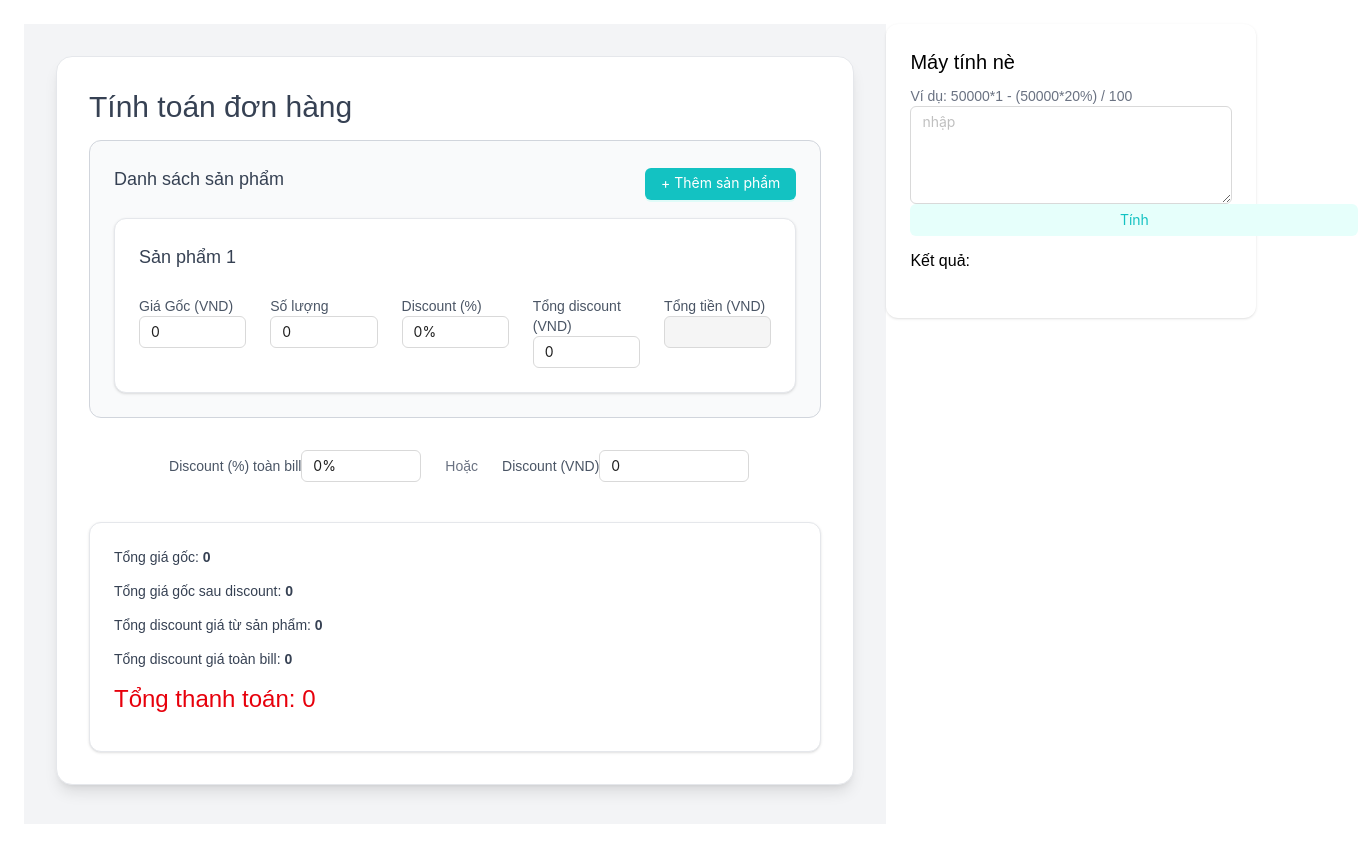
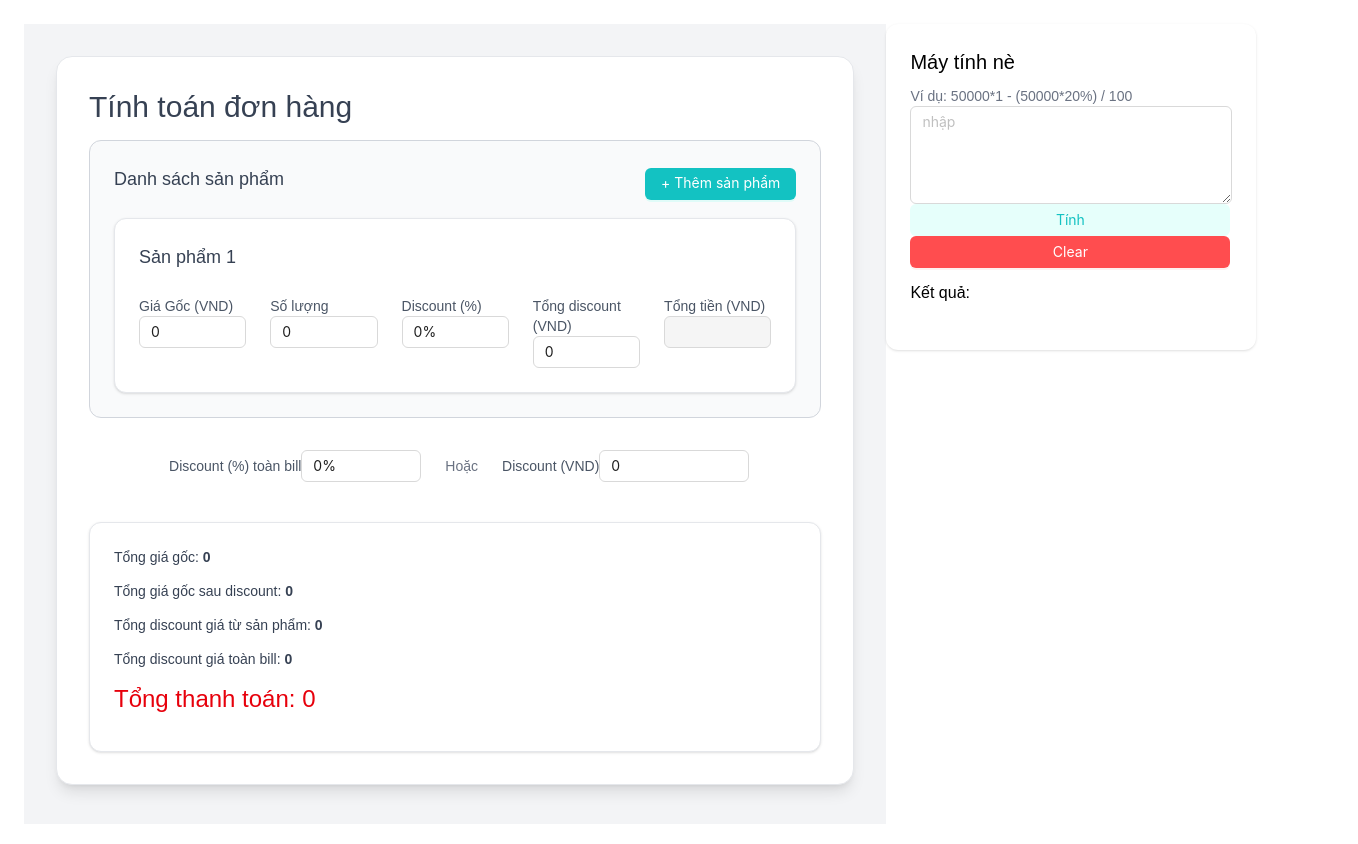
Before and after one commit to huynbt209/calculator, a React (Vite) app: page / in a window 1280 px wide. Shown: the top 844 px of the page, 1358 px wide, since content can reach past the window. Built offline with nearby package versions, Linux system fonts and the light colour scheme.

Commit message:
update calculate bill

```diff
--- a/src/CalculateInvoice/index.tsx
+++ b/src/CalculateInvoice/index.tsx
@@ -28,13 +28,22 @@ const CalculateInvoice = () => {
 
     const totalDiscount = toNum(newItems[index].totalDiscount);
 
-    if(key === 'totalDiscount') {
-      newItems[index].discount = ((totalDiscount / (price * qty)) * 100).toFixed(2);
+    if(key === 'totalDiscount' || key === 'discount') {
+      if(key === 'totalDiscount')
+      {
+        newItems[index].discount = ((totalDiscount / (price * qty)) * 100).toFixed(2);
+      }
+
+      const discount = toNum(newItems[index].discount);
+      if(key === 'discount') {
+      newItems[index].totalDiscount = price * qty * (discount / 100);
+      }
     }
 
-    const discount = toNum(newItems[index].discount);
-    if(key === 'discount') {
-      newItems[index].totalDiscount = price * qty * (discount / 100);
+    else
+    {
+      newItems[index].discount = ((totalDiscount / (price * qty)) * 100).toFixed(2);
+      newItems[index].totalDiscount = price * qty * ((toNum(newItems[index].discount)) / 100);
     }
 
     newItems[index].total = price * qty - toNum(newItems[index].totalDiscount);
--- a/src/Calculator/index.tsx
+++ b/src/Calculator/index.tsx
@@ -14,11 +14,16 @@ const Calculator : React.FC = () => {
         // eslint-disable-next-line no-eval
         const result = eval(expression);
 
-        setCalcResult(result?.toString() ?? "");
+        setCalcResult(result?.toLocaleString() ?? "");
       } catch {
         setCalcResult("Lỗi biểu thức");
       }
     };
+
+    const clear = () => {
+        setCalcInput("");
+        setCalcResult("");
+    }
 
     return (
         <div>
@@ -43,14 +48,22 @@ const Calculator : React.FC = () => {
             <Button
               onClick={handleCalculate}
               color="cyan" variant="filled"
-              className="mt-3 justify-center w-md bg-green-600 text-white py-2 rounded"
+              className="mt-3 justify-center w-xs bg-green-600 text-white py-2 rounded"
             >
               Tính
             </Button>
 
+            <Button
+              onClick={clear}
+              type="primary" danger
+              className="mt-3 justify-center w-xs text-white py-2 rounded"
+            >
+              Clear
+            </Button>
+
             <div className="mt-4">
               <p className="font-medium">Kết quả:</p>
-              <p className="text-2xl font-bold mt-1">{calcResult}</p>
+              <p className="text-2xl font-bold mt-1">{calcResult.toLocaleString()}</p>
             </div>
         </div>
     );
```
